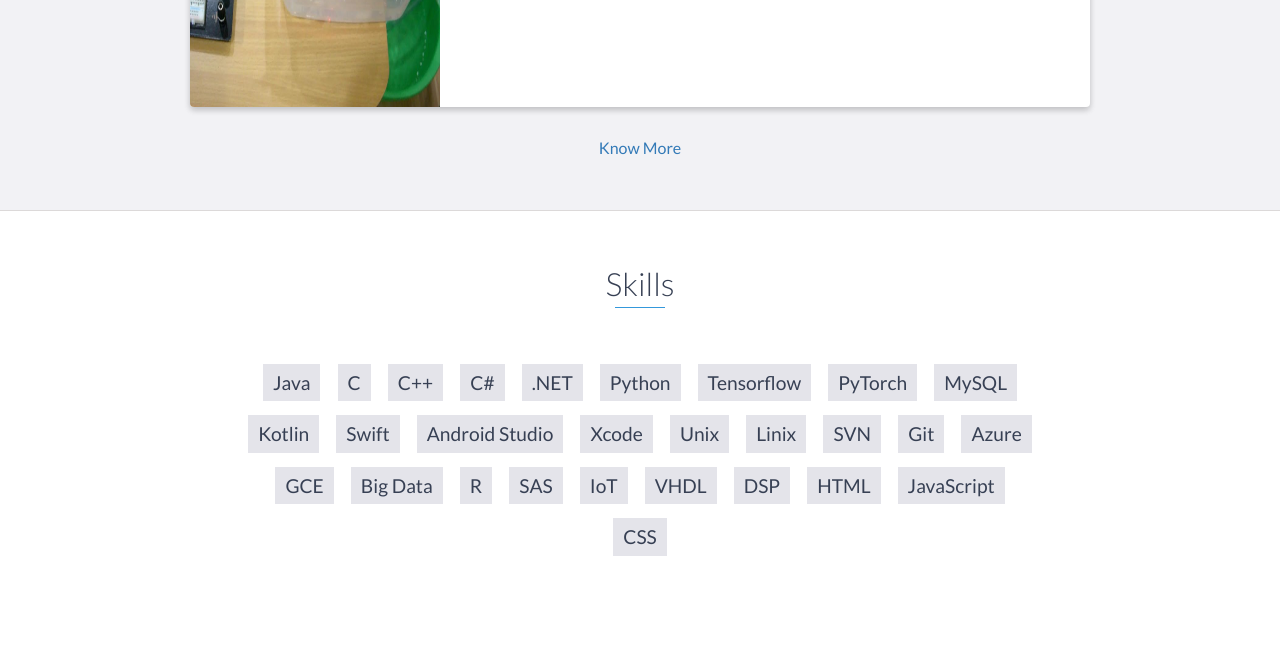
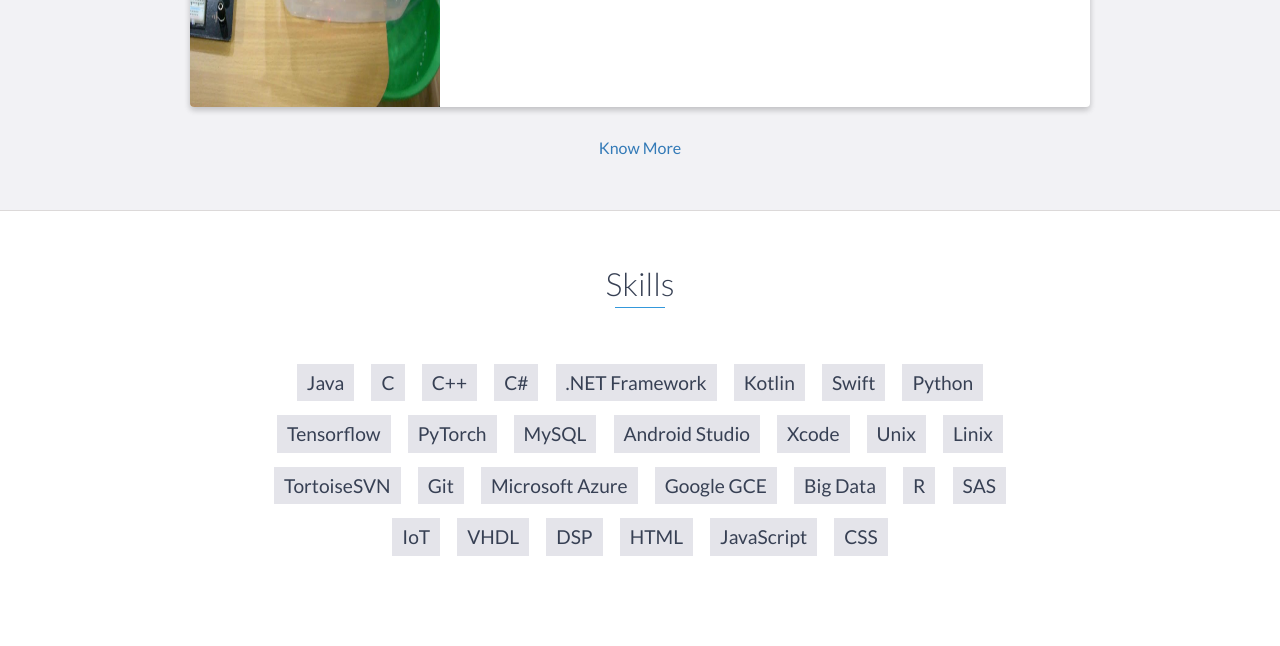
Before and after one commit to Chrischrislch/Chrischrislch.github.io, a website: page index.html in a window 1280 px wide. Shown: the part 3359-4005 px from the top of the page. Drawn offline with nearby package versions, Linux system fonts and the light colour scheme.

Commit message:
Update index.html

```diff
--- a/index.html
+++ b/index.html
@@ -183,21 +183,21 @@
             <li>C</li>
             <li>C++</li>
             <li>C#</li>
-            <li>.NET</li>
+            <li>.NET Framework</li>
+	    <li>Kotlin</li>
+	    <li>Swift</li>
             <li>Python</li>
             <li>Tensorflow</li>
             <li>PyTorch</li>
             <li>MySQL</li>
-            <li>Kotlin</li>
-	    <li>Swift</li>
             <li>Android Studio</li>
 	    <li>Xcode</li>
             <li>Unix</li>
             <li>Linix</li>
-	    <li>SVN</li>
+	    <li>TortoiseSVN</li>
             <li>Git</li>
-            <li>Azure</li>
-            <li>GCE</li>
+            <li>Microsoft Azure</li>
+            <li>Google GCE</li>
 	    <li>Big Data</li>
             <li>R</li>
             <li>SAS</li>
```
